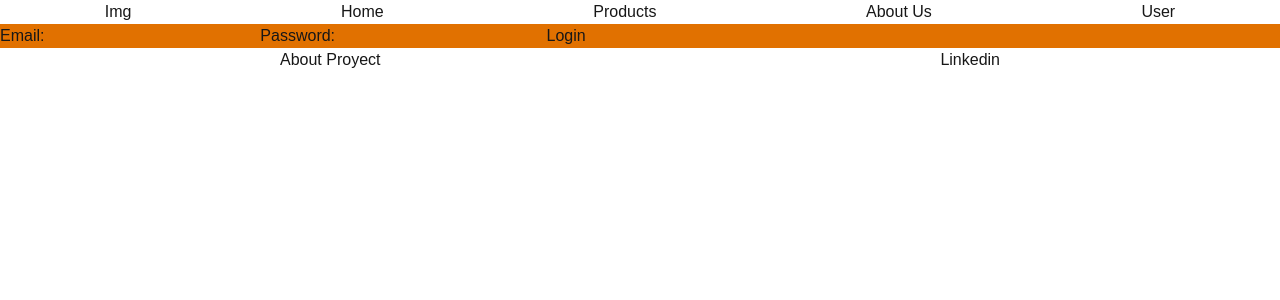
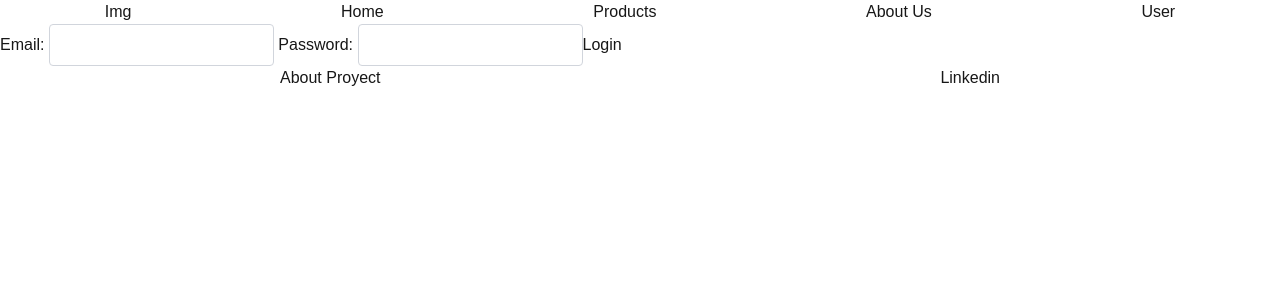
Before and after one commit to AleFalces/E-comerce, a Next.js app in the folder Front/my-app/: page /loginUser in a window 1280 px wide. Shown: the top 300 px of the page. Built offline with nearby package versions, Linux system fonts and the light colour scheme; no server answers.

Commit message:
validate login form

```diff
--- a/Front/my-app/src/app/loginUser/LoginUser.tsx
+++ b/Front/my-app/src/app/loginUser/LoginUser.tsx
@@ -1,14 +1,17 @@
 "use client";
 
 import { useState } from "react";
-import { LoginDTO } from "../../../interfaces/userInterface";
-import { loginUserService } from "../../../services/userServices";
+import { LoginDTO, LoginFormErrorsDto } from "../../interfaces/userInterface";
+import { loginUserService } from "../../services/userServices";
+import validatelogin from "@/helpers/ValidationsLoginForm";
 
 const LoginUser: React.FC = () => {
   const [formData, SetFormdata] = useState<LoginDTO>({
     email: "",
     password: "",
   });
+
+  const [errors, setErrors] = useState<LoginFormErrorsDto>({});
 
   const handlerImput = (event: React.ChangeEvent<HTMLInputElement>) => {
     const { name, value } = event.target;
@@ -20,12 +23,17 @@ const LoginUser: React.FC = () => {
 
   const handlerSumbit = (event: React.FormEvent<HTMLFormElement>) => {
     event.preventDefault();
-    console.log(formData);
+
+    const validationErrors = validatelogin(formData);
+    if (Object.keys(validationErrors).length > 0) {
+      setErrors(validationErrors);
+      return;
+    }
     loginUserService(formData);
   };
 
   return (
-    <div className=" felx flex-colum w-800 bg-amber-600">
+    <div className=" felx flex-colum w-800 bg-auto">
       <form onSubmit={handlerSumbit}>
         <label> Email: </label>
         <input
@@ -33,16 +41,24 @@ const LoginUser: React.FC = () => {
           name="email"
           onChange={handlerImput}
           value={formData.email}
-          required
+          className={`border p-2 rounded ${
+            errors.email ? "border-red-500" : "border-gray-300"
+          }`}
         />
+        {errors.email && <p className="text-red-600 text-sm">{errors.email}</p>}
         <label> Password: </label>
         <input
           type="password"
           name="password"
           onChange={handlerImput}
           value={formData.password}
-          required
+          className={`border p-2 rounded ${
+            errors.password ? "border-red-500" : "border-gray-300"
+          }`}
         />
+        {errors.password && (
+          <p className="text-red-600 text-sm">{errors.password}</p>
+        )}
         <button type="submit">Login</button>
       </form>
     </div>
--- a/Front/my-app/src/app/registerUser/RegisterUser.tsx
+++ b/Front/my-app/src/app/registerUser/RegisterUser.tsx
@@ -1,7 +1,7 @@
 "use client";
 import { useState } from "react";
-import { RegisterDTO } from "../../../interfaces/userInterface";
-import { registerUserService } from "../../../services/userServices";
+import { RegisterDTO } from "../../interfaces/userInterface";
+import { registerUserService } from "../../services/userServices";
 
 const RegisterUser: React.FC = () => {
   const [registerData, SetRegisterData] = useState<RegisterDTO>({
--- /dev/null
+++ b/Front/my-app/src/helpers/ValidationsLoginForm.ts
@@ -0,0 +1,21 @@
+import { LoginDTO, LoginFormErrorsDto } from "@/interfaces/userInterface";
+
+const validatelogin = (state: LoginDTO) => {
+  const errors: LoginFormErrorsDto = {};
+
+  if (!state.email.trim()) errors.email = "Username is required";
+
+  if (!state.password) {
+    errors.password = "Password is required";
+  } else if (state.password.length < 8) {
+    errors.password = "Password must be at least 8 characters";
+  } else if (!/[A-Z]/.test(state.password)) {
+    errors.password = "Password must contain at least one uppercase letter";
+  } else if (!/[^A-Za-z0-9]/.test(state.password)) {
+    errors.password = "Password must contain at least one special character";
+  }
+  console.log(errors);
+  return errors;
+};
+
+export default validatelogin;
--- a/Front/my-app/interfaces/userInterface.ts
+++ b/Front/my-app/src/interfaces/userInterface.ts
@@ -10,3 +10,8 @@ export interface RegisterDTO {
   phone: string;
   password: string;
 }
+
+export interface LoginFormErrorsDto {
+  email?: string;
+  password?: string;
+}
```
Also changed, not shown: Front/my-app/src/helpers/ValidationRegisterForm.ts (added), Front/my-app/src/services/apiServices.ts (renamed from Front/my-app/services/apiServices.ts), Front/my-app/src/services/userServices.ts (renamed from Front/my-app/services/userServices.ts).
